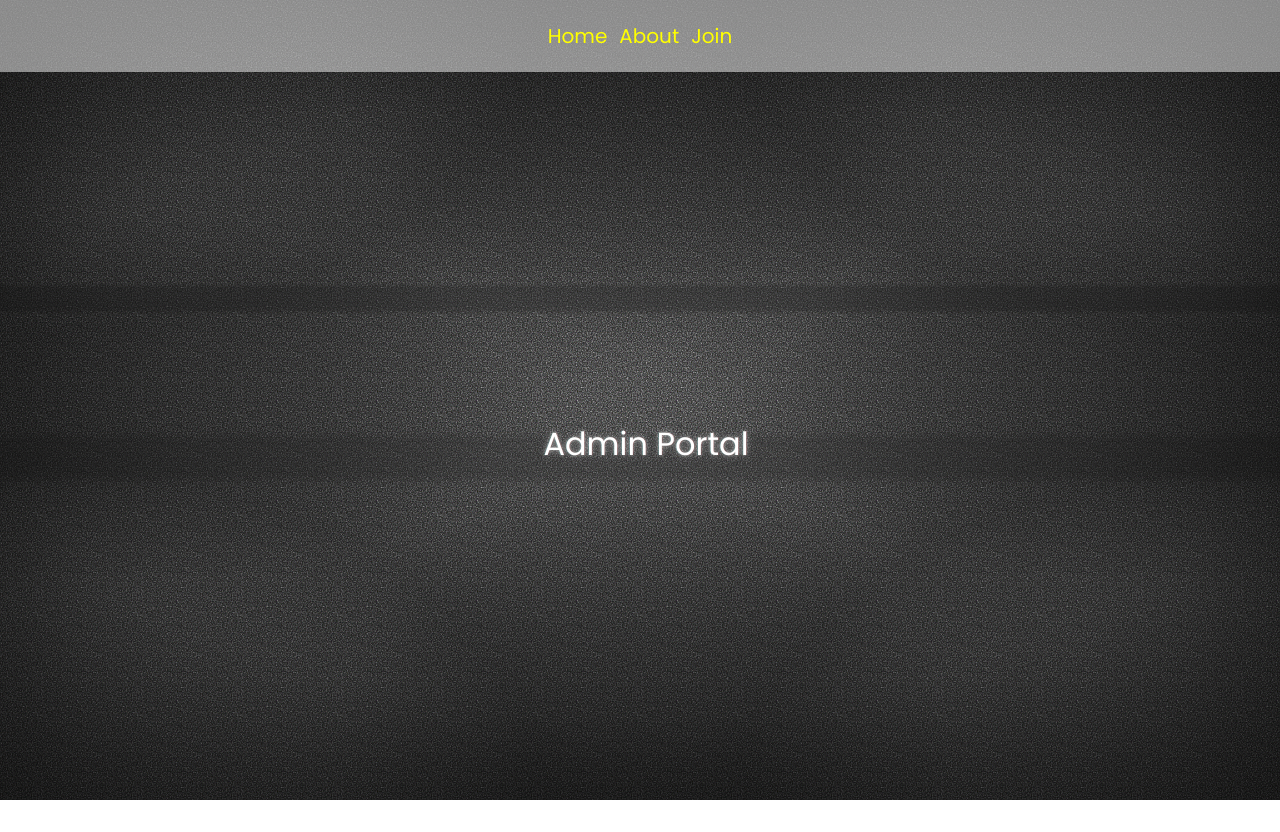
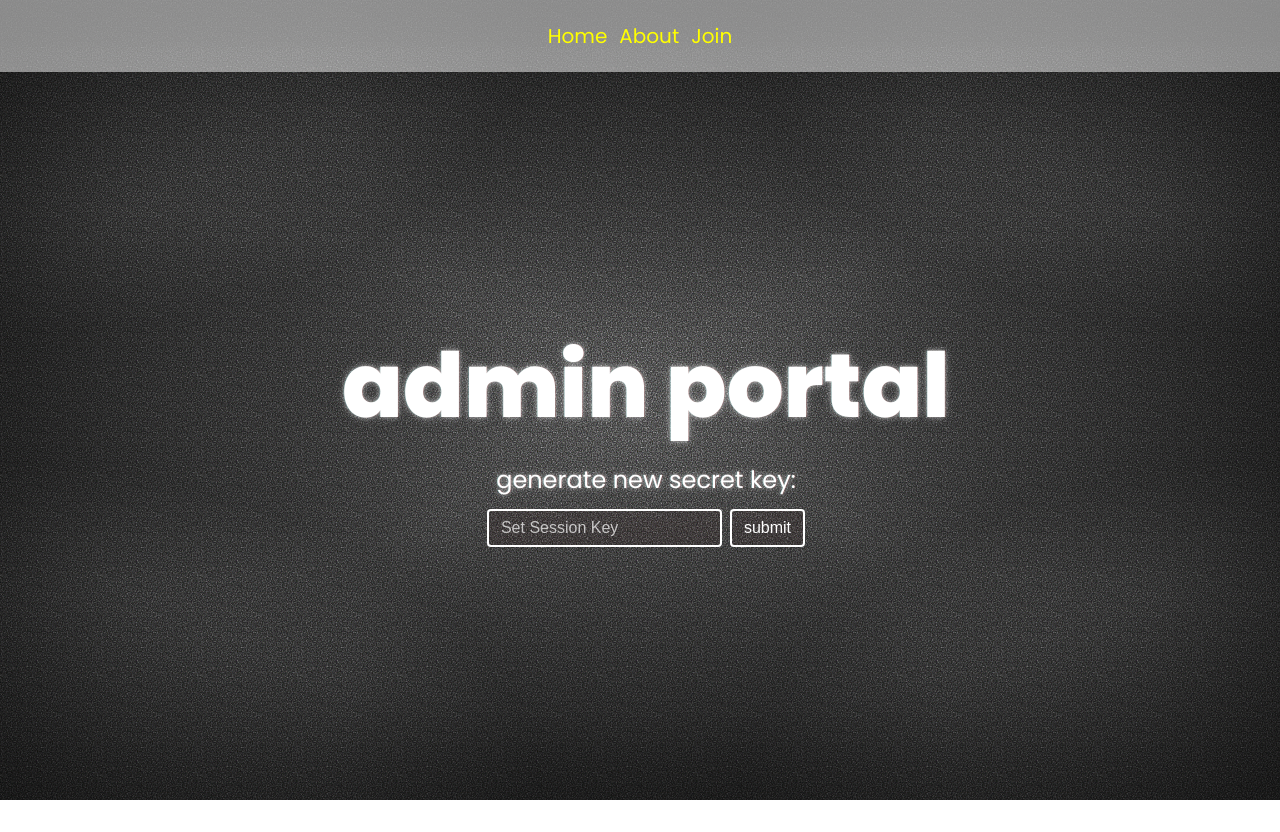
Before and after one commit to dconnenc/cctv, a React (Vite) app: page /admin in a window 1280 px wide. Built offline with nearby package versions, Linux system fonts and the light colour scheme.

Commit message:
add Admin

```diff
--- a/src/App.tsx
+++ b/src/App.tsx
@@ -4,6 +4,7 @@ import Home from './Pages/home';
 import About from './Pages/about';
 import Join from './Pages/join';
 import Admin from './Pages/admin';
+import Stylesheet from './Pages/stylesheet';
 import { TopNav } from './Components/topnav';
 import { BackgroundStatic } from './Components/BackgroundStatic';
 import { RouteWink } from './Components/route-wink';
@@ -25,6 +26,7 @@ function App() {
           <Route path="/about" element={<About />} />
           <Route path="/join" element={<Join />} />
           <Route path="/admin" element={<Admin />} />
+          <Route path="/stylesheet" element={<Stylesheet />} />
         </RouteWink>
       </div>
     </div>
--- a/src/Pages/admin.tsx
+++ b/src/Pages/admin.tsx
@@ -1,8 +1,85 @@
+import { useState } from 'react';
+
 export default function Admin() {
+  const [key, setKey] = useState<string>('');
+  const [qrSrc, setQrSrc] = useState<string | null>(null);
+  const [error, setError] = useState<string | null>(null);
+
+  const handleSubmit = (e: React.FormEvent<HTMLFormElement>) => {
+    e.preventDefault();
+
+    setError(null);
+
+    const formData = new FormData(e.currentTarget);
+    const raw = (formData.get('session-key') as string | null)?.trim() || '';
+    if (!raw) {
+      setError('Please enter a session key.');
+      setKey('');
+      setQrSrc(null);
+      return;
+    }
+
+    setKey(raw);
+
+    const lobbyUrl = `${window.location.origin}/lobby/${encodeURIComponent(raw)}`;
+    const imgUrl = `https://api.qrserver.com/v1/create-qr-code/?size=220x220&data=${encodeURIComponent(
+      lobbyUrl,
+    )}`;
+    setQrSrc(imgUrl);
+  };
+
   return (
     <section className="page flex-centered">
-      {/* <h2 className="hero-title">{'About'}</h2> */}
-      <p className="hero-subtitle">{'Admin Portal'}</p>
+      <h3 style={{ marginBottom: '2rem' }}>{'admin portal'}</h3>
+      <form action="" className="admin-form" onSubmit={handleSubmit}>
+        <label style={{ display: 'block' }} htmlFor="session-key">
+          {'generate new secret key:'}
+        </label>
+        <input
+          style={{ marginRight: '.5rem' }}
+          name="session-key"
+          id="session-key"
+          placeholder="Set Session Key"
+        />
+        <input type="submit" value="submit" />
+      </form>
+
+      {error && (
+        <p role="alert" style={{ marginTop: '8px', color: 'var(--yellow)' }}>
+          {error}
+        </p>
+      )}
+
+      {key && (
+        <div
+          style={{
+            marginTop: '20px',
+            border: '2px solid white',
+            padding: '10px',
+            borderRadius: '8px',
+          }}
+        >
+          <p style={{ marginBottom: '12px' }}>{key}</p>
+          {qrSrc && (
+            <div style={{ display: 'grid', placeItems: 'center', gap: 8 }}>
+              <img
+                src={qrSrc}
+                alt={`QR code for /lobby/${key}`}
+                width={220}
+                height={220}
+                style={{ borderRadius: 6 }}
+              />
+              <a
+                href={`/lobby/${encodeURIComponent(key)}`}
+                className="link"
+                style={{ fontSize: 16 }}
+              >
+                {`Open /lobby/${key}`}
+              </a>
+            </div>
+          )}
+        </div>
+      )}
     </section>
   );
 }
--- a/src/Pages/home.tsx
+++ b/src/Pages/home.tsx
@@ -1,7 +1,7 @@
 export default function Home() {
   return (
     <section className="page flex-centered">
-      <h1 className="hero-title">{'CCTV'}</h1>
+      <h1>{'CCTV'}</h1>
       <p className="hero-subtitle">{'CHICAGO COMEDY . TV'}</p>
     </section>
   );
--- /dev/null
+++ b/src/Pages/stylesheet.tsx
@@ -0,0 +1,13 @@
+export default function Stylesheet() {
+  return (
+    <section className="page flex-centered">
+      <h1>{'Hello World'}</h1>
+      <h2>{'Hello World'}</h2>
+      <h3>{'Hello World'}</h3>
+      <h4>{'Hello World'}</h4>
+      <h5>{'Hello World'}</h5>
+      <h6>{'Hello World'}</h6>
+      <p>{'More information coming Spring 2026'}</p>
+    </section>
+  );
+}
--- a/src/styles.css
+++ b/src/styles.css
@@ -7,6 +7,9 @@
   --pink: #ff00f5;
   --teal: #7df9ff;
   --nav-h: 56px;
+  --tv-glow:
+    0 0 4px rgba(255, 255, 255, 0.45), 0 0 10px rgba(255, 255, 255, 0.3),
+    0.5px 0 1px rgba(255, 0, 0, 0.25), -0.5px 0 1px rgba(0, 255, 255, 0.25);
 }
 
 .app {
@@ -56,32 +59,49 @@ body {
 }
 
 /* Reusable hero styles */
-.hero-title {
+h1,
+h2,
+h3,
+h4,
+h5,
+h6 {
   margin: 0;
-  font-size: clamp(72px, 22vw, 250px);
+  font-size: clamp(4rem, 9vw, 200px);
   position: relative;
   z-index: 10;
   font-weight: 800;
   text-align: center;
   line-height: 1;
   color: var(--white);
-  text-shadow:
-    0 0 6px rgba(255, 255, 255, 0.55),
-    0 0 14px rgba(255, 255, 255, 0.35),
-    1px 0 2px rgba(255, 0, 0, 0.25),
-    -1px 0 2px rgba(0, 255, 255, 0.25);
+  text-shadow: var(--tv-glow);
 }
 
-.hero-subtitle {
+h2 {
+  font-size: clamp(3rem, 8vw, 200px);
+}
+
+h3 {
+  font-size: clamp(2.5rem, 7vw, 150px);
+}
+
+h4 {
+  font-size: clamp(2rem, 6vw, 150px);
+}
+
+h5 {
+  font-size: clamp(1.75rem, 5vw, 150px);
+}
+h6 {
+  font-size: clamp(1.5rem, 4vw, 150px);
+}
+
+p,
+label {
   margin: 0;
   text-align: center;
-  font-size: clamp(16px, 5vw, 32px);
+  font-size: clamp(1rem, 4vw, 24px);
   color: var(--white);
-  text-shadow:
-    0 0 4px rgba(255, 255, 255, 0.45),
-    0 0 10px rgba(255, 255, 255, 0.3),
-    0.5px 0 1px rgba(255, 0, 0, 0.25),
-    -0.5px 0 1px rgba(0, 255, 255, 0.25);
+  text-shadow: var(--tv-glow);
 }
 
 /* Alternating tear overlays: single- then double-band */
```
